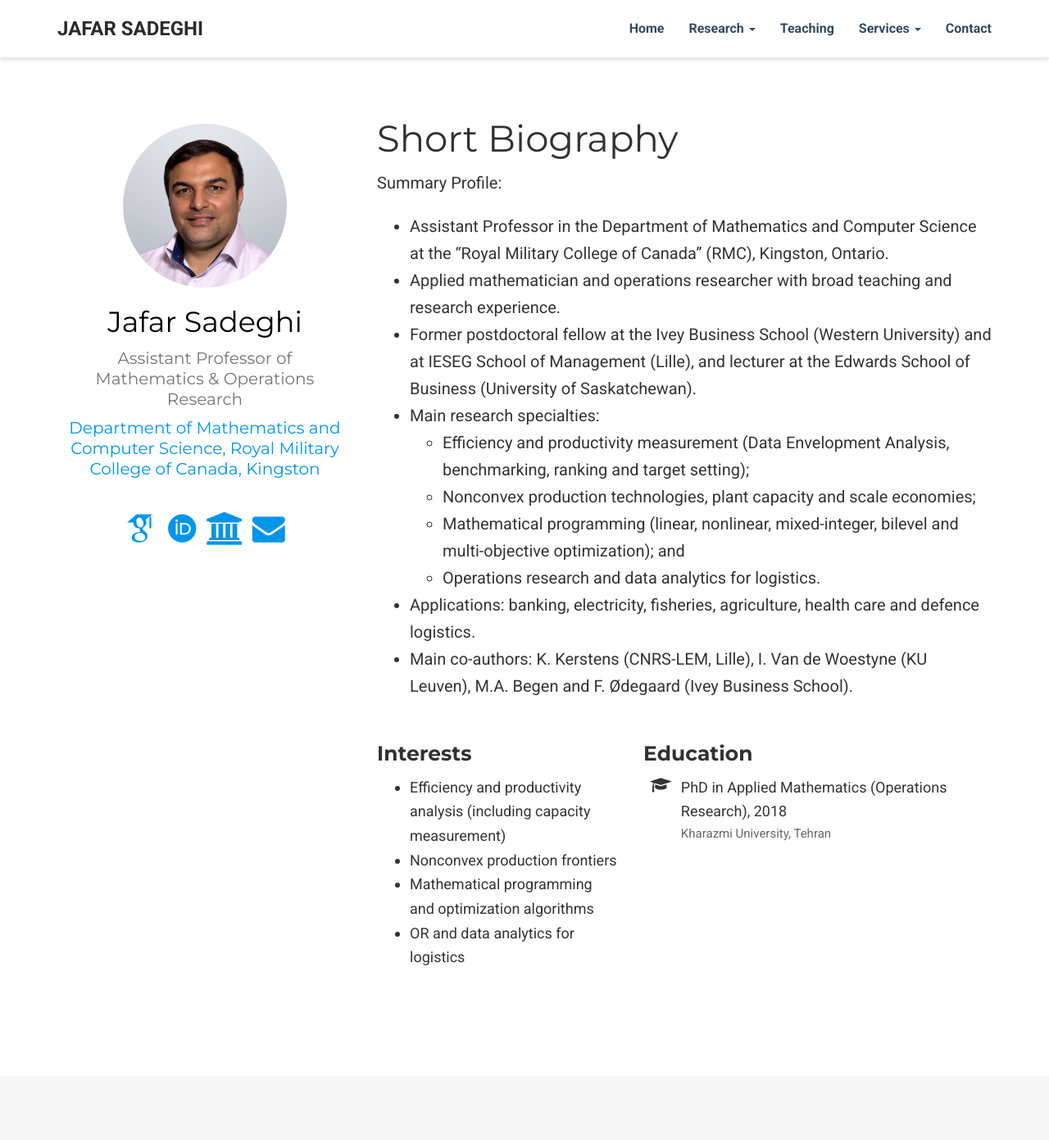
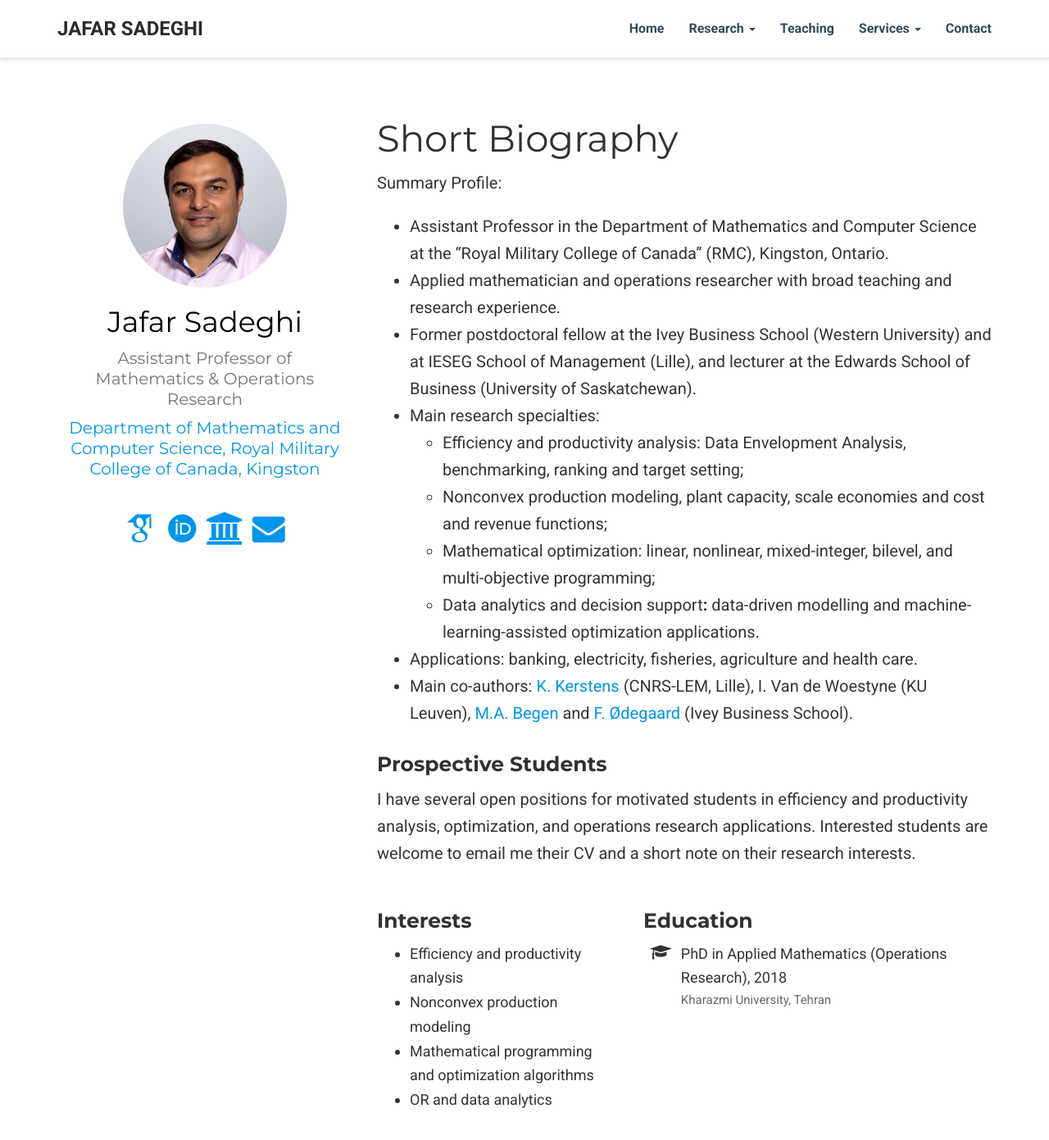
Before and after one commit to J-sadeghi/j-sadeghi.github.io, a Jekyll site: the page built from index.md, in a window 1280 px wide and 1400 px high. Shown: the top 1391 px of the window at 82% size. Built offline with Jekyll 4.4.1, drawn with Linux system fonts in a browser that asks for light colours; some web fonts are replaced.

Commit message:
Update index.md (via Pages CMS)

```diff
--- a/index.md
+++ b/index.md
@@ -14,10 +14,10 @@ extra_links:
     icon: fa-university
     url: https://www.rmc-cmr.ca/en/mathematics-and-computer-science/dr-jafar-sadeghi
 interests:
-  - Efficiency and productivity analysis (including capacity measurement)
-  - Nonconvex production frontiers
+  - "Efficiency and productivity analysis "
+  - Nonconvex production modeling
   - Mathematical programming and optimization algorithms
-  - OR and data analytics for logistics
+  - "OR and data analytics "
 education:
   - degree: PhD in Applied Mathematics (Operations Research), 2018
     institution: Kharazmi University, Tehran
@@ -35,9 +35,13 @@ Summary Profile:
 - Applied mathematician and operations researcher with broad teaching and research experience.
 - Former postdoctoral fellow at the Ivey Business School (Western University) and at IESEG School of Management (Lille), and lecturer at the Edwards School of Business (University of Saskatchewan).
 - Main research specialties:
-  - Efficiency and productivity measurement (Data Envelopment Analysis, benchmarking, ranking and target setting);
-  - Nonconvex production technologies, plant capacity and scale economies;
-  - Mathematical programming (linear, nonlinear, mixed-integer, bilevel and multi-objective optimization); and
-  - Operations research and data analytics for logistics.
-- Applications: banking, electricity, fisheries, agriculture, health care and defence logistics.
-- Main co-authors: K. Kerstens (CNRS-LEM, Lille), I. Van de Woestyne (KU Leuven), M.A. Begen and F. Ødegaard (Ivey Business School).
+  - Efficiency and productivity analysis: Data Envelopment Analysis, benchmarking, ranking and target setting;
+  - Nonconvex production modeling, plant capacity, scale economies and cost and revenue functions;
+  - Mathematical optimization: linear, nonlinear, mixed-integer, bilevel, and multi-objective programming;
+  - Data analytics and decision support**:** data-driven modelling and machine-learning-assisted optimization applications.
+- Applications: banking, electricity, fisheries, agriculture and health care.
+- Main co-authors: [K. Kerstens](https://kkerstens.github.io/) (CNRS-LEM, Lille), I. Van de Woestyne (KU Leuven), [M.A. Begen](https://www.ivey.uwo.ca/faculty/directory/mehmet-begen/) and [F. Ødegaard](https://www.ivey.uwo.ca/faculty/directory/fredrik-odegaard/) (Ivey Business School).
+
+### Prospective Students
+
+I have several open positions for motivated students in efficiency and productivity analysis, optimization, and operations research applications. Interested students are welcome to email me their CV and a short note on their research interests.
```
